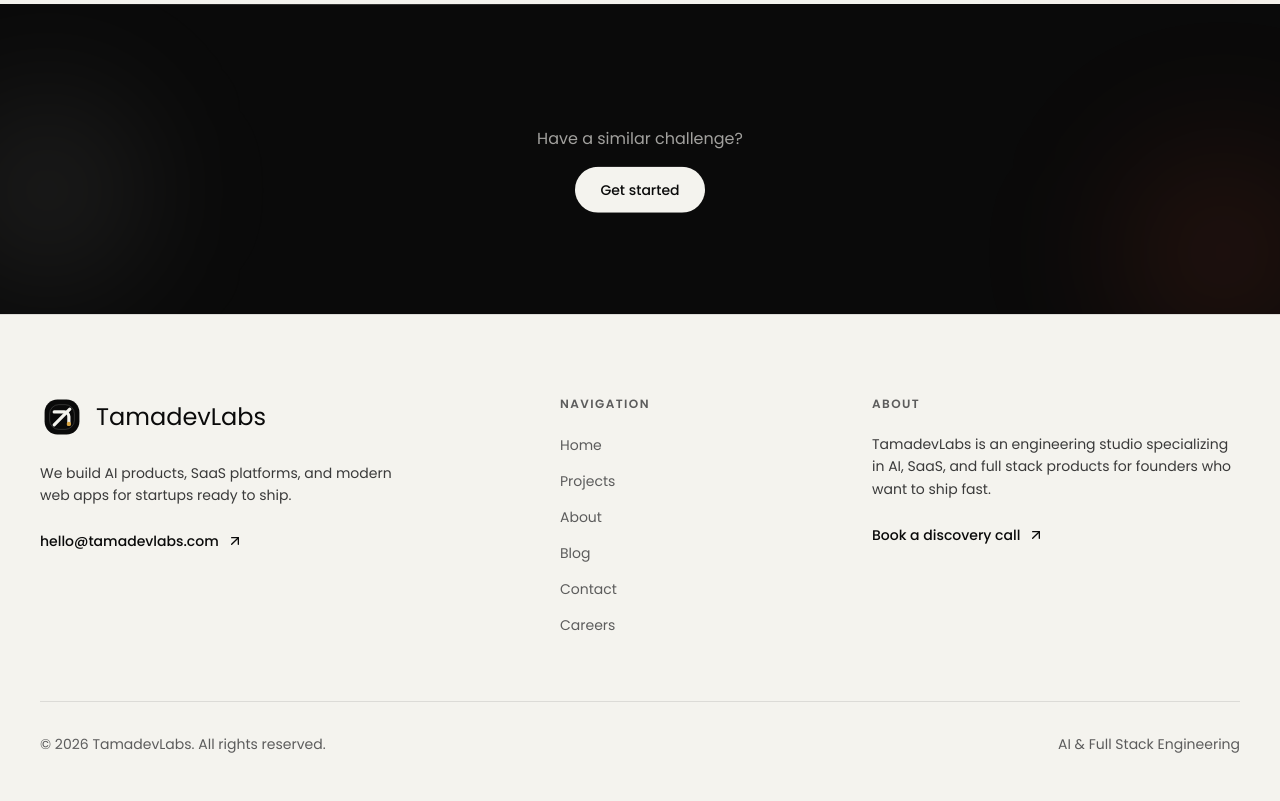
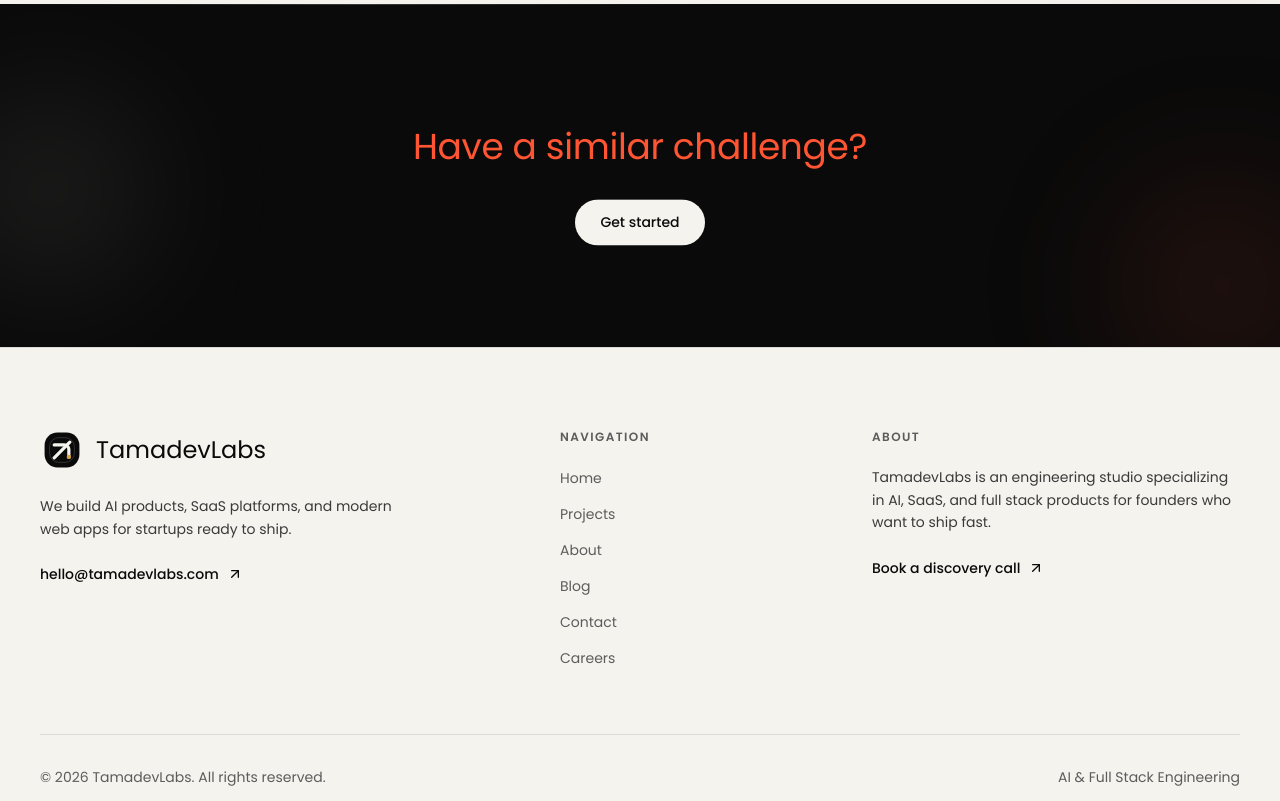
Before and after one commit to KylianGod/tamadevlabs, a Next.js app: page /case-studies in a window 1280 px wide. Shown: the part 1840-2641 px from the top of the page. Built offline with nearby package versions, Linux system fonts and the light colour scheme; no server answers.

Commit message:
Match case studies CTA heading size and color to final CTA.

```diff
--- a/src/app/case-studies/page.tsx
+++ b/src/app/case-studies/page.tsx
@@ -37,8 +37,10 @@ export default function CaseStudiesPage() {
 
       <Section tone="ink">
         <div className="text-center">
-          <p className="text-on-dark-muted">Have a similar challenge?</p>
-          <div className="mt-4">
+          <h2 className="heading-md text-center !text-[var(--accent)]">
+            Have a similar challenge?
+          </h2>
+          <div className="mt-8">
             <Button href={SITE.bookingUrl} external variant="dark">
               Get started
             </Button>
```
